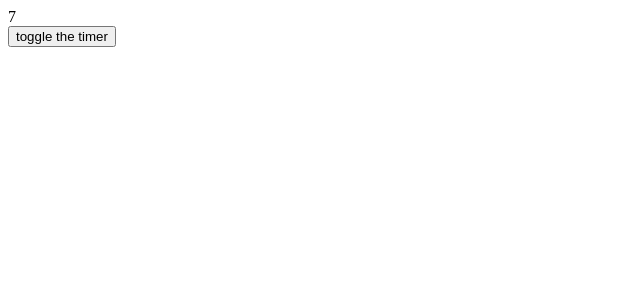
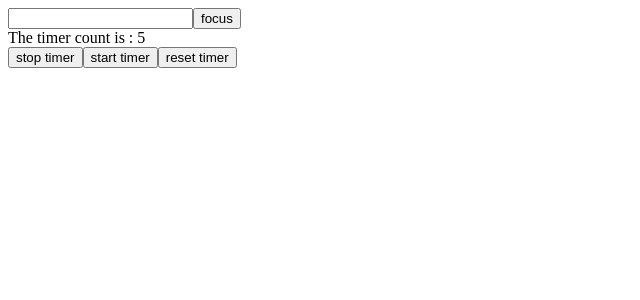
Before and after one commit to Poshithkumar/react-learning, a React app: page / in a window 1280 px wide. Shown: the top 300 px of the page, without its empty margins (0-640 px from the left). Built offline with nearby package versions, Linux system fonts and the light colour scheme.

Commit message:
Worked on useRef and forwardRef

```diff
--- a/src/App.js
+++ b/src/App.js
@@ -1,18 +1,67 @@
-import React,{useState,useCallback,useEffect} from 'react'
-import Text from './Text'
-import Button from './Button'
-import Timer from './Timer'
+// import React,{useState,useCallback,useEffect} from 'react'
+// import ReactDOM  from 'react-dom'
+// import {createPortal} from 'react-dom'
+// import Text from './Text'
+// import Button from './Button'
+// import Timer from './Timer'
+// import ButtonToolTip from './ButtonWithTooltip'
 
-const App = ()=>{
 
-    const [timer,toggleTimer] = useState(true);
+// const Modal = ({ children }) => {
+//   return createPortal(children, document.body);
+// };
+
+// const App = ()=>{
+
+//     const [timer,toggleTimer] = useState(true);
+//   return (
+//     <>
+//     {/* <ButtonToolTip></ButtonToolTip> */}
+//     <div style={{ border: '2px solid black' }}>
+//       <p>This is a regular content.</p>
+//       {/* <Modal>
+//         <p>This is a modal content rendered outside of the component hierarchy.</p>
+//       </Modal> */}
+//       {/* <div className='modal'>hello</div> */}
+//     </div>
+
+//     </>
+//   );
+
+// }
+
+// export default App;
+
+
+import React, { useState, useEffect,useRef } from 'react';
+import Timer from './Timer';
+import Input from './Input'
+
+export default function App() {
+  const [name, setName] = useState('');
+  // const [renderCount, setRenderCount] = useState(0);
+  const renderCount = useRef(1);
+  const inputRef = useRef();
+  // console.log(renderCount);
+
+  // useEffect(() => {
+  //   // setRenderCount(prevRenderCount => prevRenderCount + 1);
+  //   renderCount.current = renderCount.current + 1;
+  // });
+  const focus = ()=>{
+    inputRef.current.focus();
+    console.log(inputRef.current.getBoundingClientRect())
+    // console.log(inputRef.current);
+  }
+
   return (
-    <>
-      {timer &&<Timer />}
-      <button onClick={()=>{toggleTimer(()=>!timer)}}>toggle the timer</button>
-    </>
+    <div>
+      {/* <input ref={inputRef} onChange={(e) => setName(e.target.value)} /> */}
+      {/* <div>My name is {name}, rendered {renderCount.current} times</div> */}
+      <Input ref={inputRef}></Input>
+      <button onClick={focus}>focus</button>
+      <Timer></Timer>
+
+    </div>
   );
-
 }
-
-export default App;
--- /dev/null
+++ b/src/ButtonWithTooltip.js
@@ -0,0 +1,27 @@
+import React, { useRef, useLayoutEffect } from 'react';
+
+
+
+function ButtonWithTooltip() {
+  const buttonRef = useRef(null);
+  const tooltipRef = useRef(null);
+
+  useLayoutEffect(() => {
+    if (buttonRef.current && tooltipRef.current) {
+      const buttonHeight = buttonRef.current.getBoundingClientRect().height;
+      console.log(buttonRef.current,tooltipRef.current,buttonHeight);
+      tooltipRef.current.style.height = `${buttonHeight}px`;
+    }
+  }, []);
+
+  return (
+    <>
+      <button ref={buttonRef}>Button</button>
+      <div className="tooltip" ref={tooltipRef}>
+        Tooltip content
+      </div>
+    </>
+  );
+}
+
+export default ButtonWithTooltip;
--- /dev/null
+++ b/src/Input.js
@@ -0,0 +1,11 @@
+import React, {forwardRef} from "react"
+const Input = forwardRef( (props,ref)=>{
+
+    console.log("props are :",props)
+    return <>
+    <input type="text" ref={ref}></input>
+
+    </>
+})
+
+export default Input;
--- a/src/Timer.js
+++ b/src/Timer.js
@@ -1,18 +1,46 @@
-import React,{useState,useEffect} from 'react'
+import React,{useState,useEffect,useRef} from 'react'
 
-const Timer = () =>{
-    const [count,setCount] = useState(0)
-    useEffect(() => {
-        const updatecount = setInterval(()=>{
+const Timer = () => {
+  const [count, setCount] = useState(0);
+  const [isTimerRunning,setisTimerRunning] = useState(true);
+  let interval = useRef();
+
+  useEffect(() => {
+    if(isTimerRunning){
+      interval.current = setInterval(() => {
         console.log("Timer is running");
-          setCount((c)=>c+1);
+
+          setCount((c) => c + 1);
         }, 1000);
-        return()=> clearInterval(updatecount);
-      },[]);
+    }
 
-      return (
-        <div>{count}</div>
-        );
-}
+    return () => clearInterval(interval.current);
+  }, [isTimerRunning]);
+
+  const stopTimer = () => {
+    console.log("stopping timer")
+    console.log("interval:",interval);
+    clearInterval(interval.current);
+    setisTimerRunning(false);
+  };
+
+  const startTimer = ()=>{
+    console.log("starting timer")
+    setisTimerRunning(true);
+  }
+
+  const resetTimer = ()=>{
+    console.log("resetting timer")
+    setCount(0);
+  }
+  return <>
+  <div>The timer count is : {count}</div>
+  <button onClick={stopTimer}>stop timer</button>
+  <button onClick={startTimer}>start timer</button>
+  <button onClick={resetTimer}>reset timer</button>
+
+
+  </>
+};
 
 export default Timer;
```
